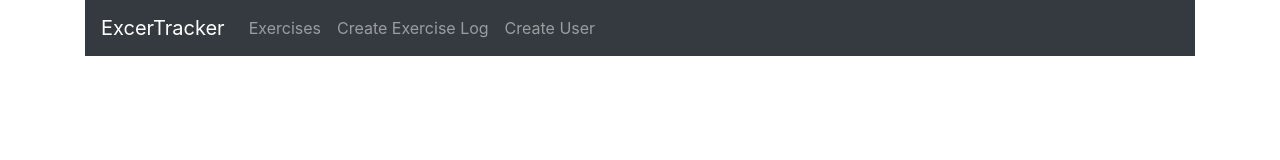
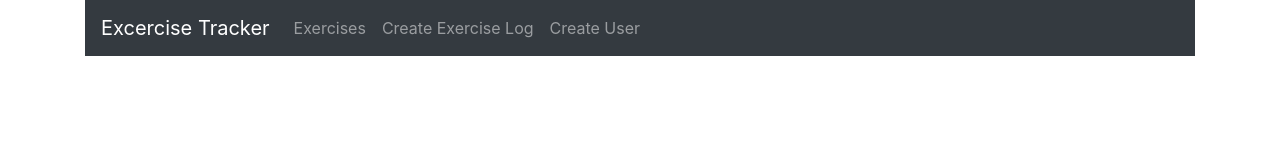
Before and after one commit to Adamf124/bug-tracker, a React (Create React App) app: page / in a window 1280 px wide. Shown: the top 160 px of the page. Built offline with nearby package versions, Linux system fonts and the light colour scheme.

Commit message:
npm install react-datepicker

```diff
--- a/package.json
+++ b/package.json
@@ -5,9 +5,10 @@
   "dependencies": {
     "bootstrap": "^4.4.1",
     "react": "^16.12.0",
+    "react-datepicker": "^2.10.1",
     "react-dom": "^16.12.0",
     "react-router-dom": "^5.1.2",
-    "react-scripts": "3.2.0"
+    "react-scripts": "^3.3.0"
   },
   "scripts": {
     "start": "react-scripts start",
--- a/src/components/Navbar.js
+++ b/src/components/Navbar.js
@@ -6,7 +6,7 @@ export default class Navbar extends Component {
     render() {
         return (
             <nav className="navbar navbar-dark bg-dark navbar-expand-lg">
-            <Link to="/" className="navbar-brand">ExcerTracker</Link>
+            <Link to="/" className="navbar-brand">Excercise Tracker</Link>
             <div className="collpase navbar-collapse">
             <ul className="navbar-nav mr-auto">
               <li className="navbar-item">
```
Also changed, not shown: 1 other file (tests, documents, lock files or other folders).
